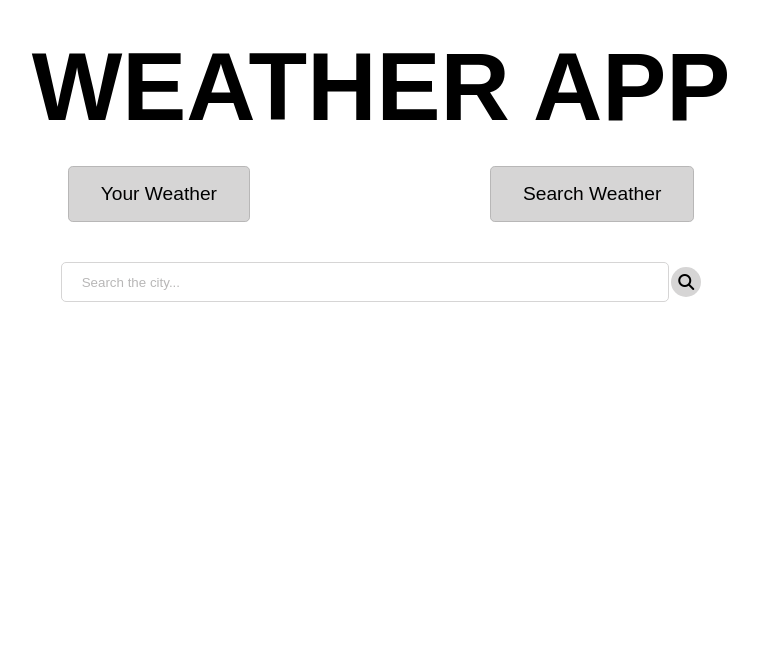
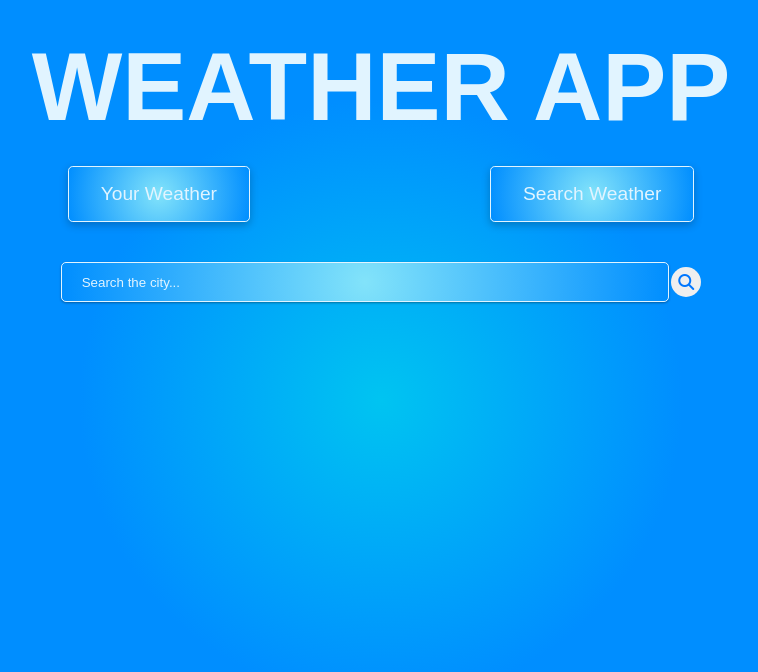
Before and after one commit to ANIKETRAJ28/JS_mini_projects, a plain HTML site: page weather forecaste/index.html in a window 1280 px wide. Both pictures are taken after a click on the button "Search Weather". Shown: the whole page, without its empty margins (259-1017 px from the left). Drawn offline with Linux system fonts and the light colour scheme; a web font is replaced by a local one.

Commit message:
added colors

```diff
--- a/weather forecaste/style.css
+++ b/weather forecaste/style.css
@@ -15,6 +15,12 @@ html {
     height: 100%;
 }
 
+body {
+    background: rgb(0, 196, 241);
+    background: radial-gradient(circle, rgba(0, 196, 241, 1) 0%, rgba(0, 142, 255, 1) 40%);
+    color: #e1f4ff;
+}
+
 .visibility2 {
     display: none;
     align-items: center;
@@ -26,11 +32,10 @@ input[type="search"] {
     width: 38rem;
     height: 2.5rem;
     outline: none;
-    border: 1px solid #d6d5d5;
+    border: 1px solid #e1f4ff;
     border-radius: 5px;
     padding: 10px 20px;
     cursor: default;
-    color: #7e7e7e;
 }
 
 input[type="search"]::-webkit-search-cancel-button {
@@ -38,15 +43,15 @@ input[type="search"]::-webkit-search-cancel-button {
 }
 
 input[type="search"]::placeholder {
-    color: #b8b7b7;
+    color: #e1f4ff;
 }
 
 .visibility2 i {
     font-size: 1rem;
+    color: #0077ff;
 }
 
 .visibility2>button {
-    background-color: #d6d5d5;
     border: none;
     border-radius: 50%;
     width: 30px;
@@ -77,11 +82,10 @@ h1 {
     text-transform: capitalize;
     padding: 1rem 2rem;
     font-size: 1.2rem;
-    background-color: #d6d5d5;
-    border: 1px solid #b8b7b7;
     border-radius: 0.3rem;
     font-weight: 500;
     cursor: pointer;
+    box-shadow: #0000003d 0px 3px 8px;
 }
 
 .weatherDisplaySection {
@@ -141,11 +145,10 @@ h1 {
     justify-content: center;
     align-items: center;
     gap: 0.5rem;
-    background-color: #d6d5d5;
-    border: 1px solid #b8b7b7;
     border-radius: 0.3rem;
     font-weight: 500;
     cursor: default;
+    box-shadow: rgba(0, 0, 0, 0.12) 0px 1px 3px, rgba(0, 0, 0, 0.24) 0px 1px 2px;
 }
 
 .windspeed {
@@ -165,3 +168,22 @@ h1 {
     display: none;
     font-size: 2rem;
 }
+
+input,
+.weatherSearchSection>button,
+.windspeed,
+.humidity,
+.clouds {
+    background: rgb(130, 227, 250);
+    background: radial-gradient(circle, rgba(130, 227, 250, 1) 0%, rgba(0, 142, 255, 1) 100%);
+    border: 1px solid #e1f4ff;
+}
+
+.weatherSearchSection>button {
+    color: #e1f4ff;
+}
+
+input {
+    color: #e1f4ff;
+    box-shadow: rgba(0, 0, 0, 0.12) 0px 1px 3px, rgba(0, 0, 0, 0.24) 0px 1px 2px;
+}
```
